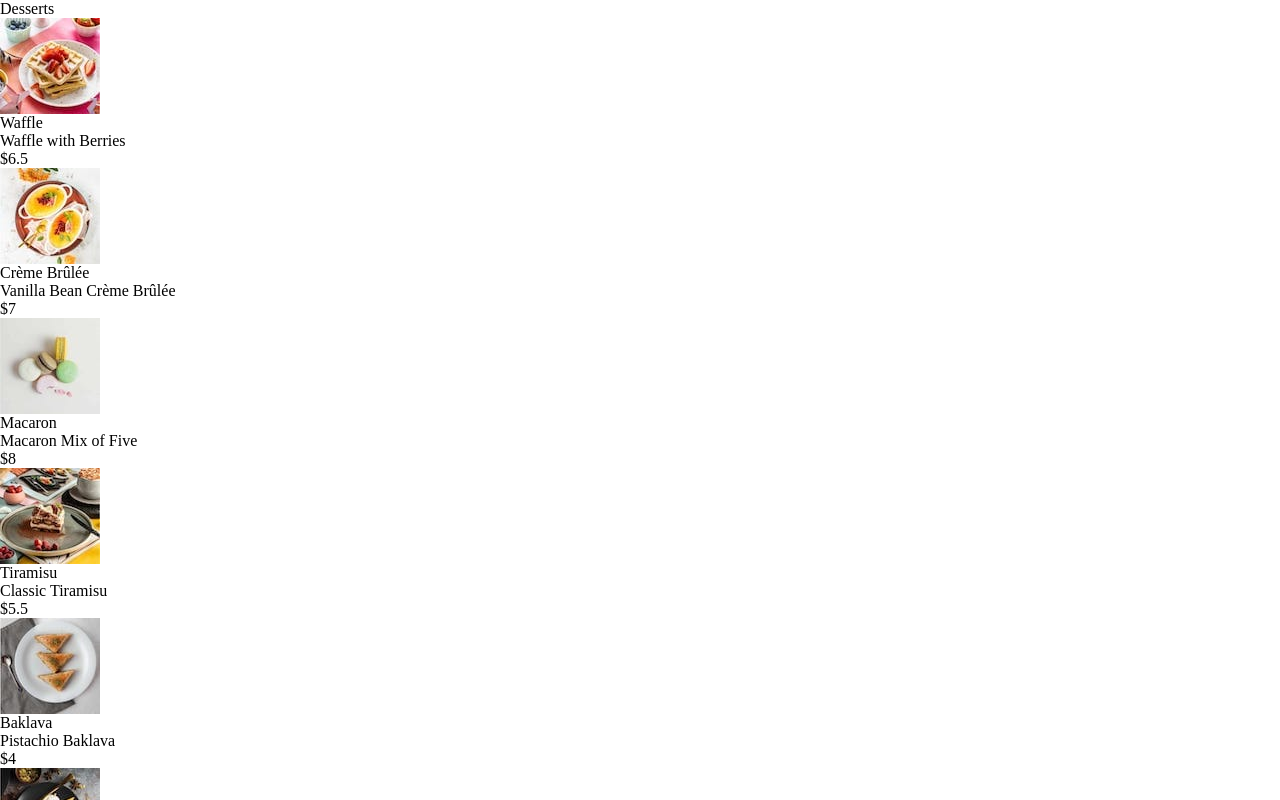
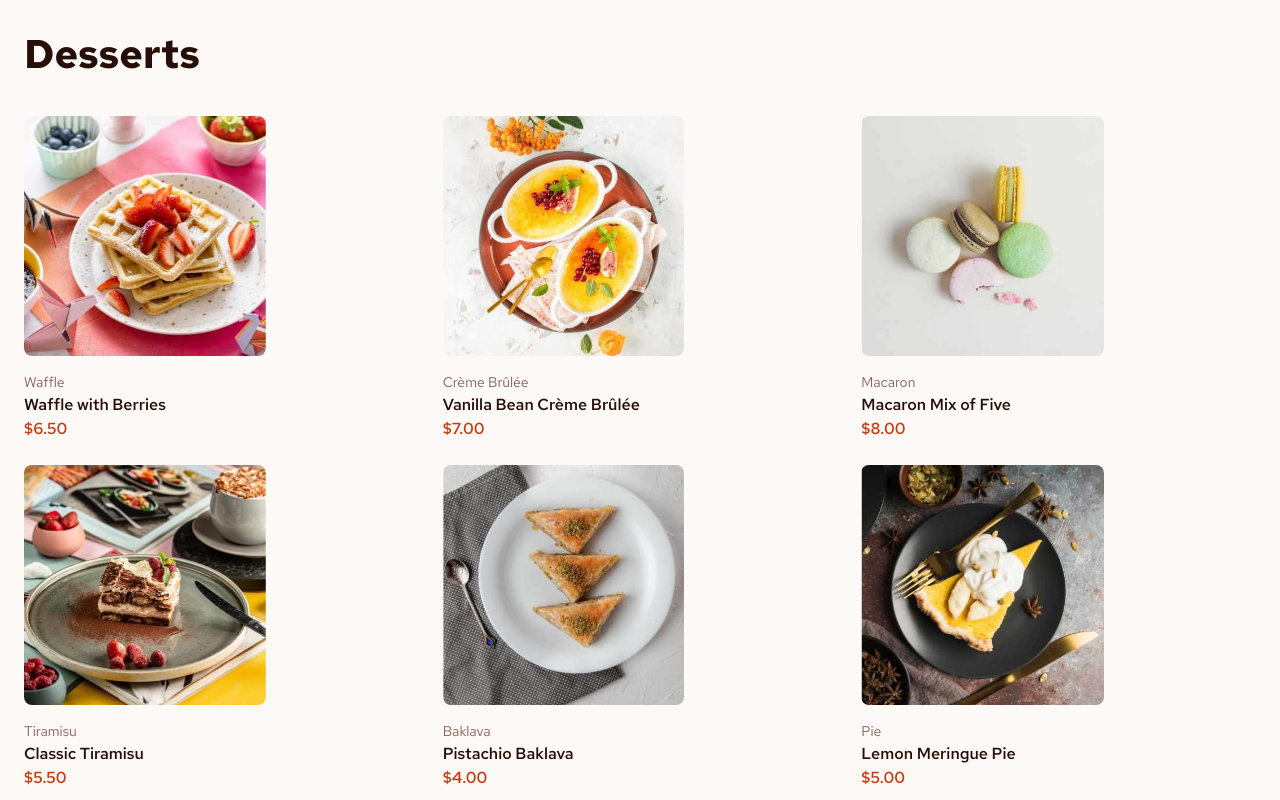
Before and after one commit to KaiWaldrant/fem-product-list-with-cart, a React (Vite) app: page / in a window 1280 px wide. Shown: the top 800 px of the page. Built offline with nearby package versions, Linux system fonts and the light colour scheme.

Commit message:
WIP Style product cards

```diff
--- a/src/App.tsx
+++ b/src/App.tsx
@@ -7,11 +7,11 @@ function App() {
 
   return (
     <main>
-      <h1>Desserts</h1>
-      <div>
+      <section className="container">
+        <h1 className="heading">Desserts</h1>
         <List products={data} />
+      </section>
         <div className="cart"></div> {/* placeholder */}
-      </div>
     </main>
   )
 }
--- a/src/components/item-card.tsx
+++ b/src/components/item-card.tsx
@@ -5,13 +5,18 @@ export default function ItemCard({ product }: { product: Product }) {
   return (
     <div className="item-card">
       <div className="item-card__header">
-        <img src={product.image.thumbnail} alt={product.name} />
+        <picture>
+          <source srcSet={product.image.mobile} media="(max-width: 767px)" />
+          <source srcSet={product.image.tablet} media="(max-width: 1439px)" />
+          <source srcSet={product.image.desktop} media="(min-width: 1440px)" />
+          <img src={product.image.thumbnail} alt={product.name} />
+        </picture>
         {/* <CartButton name={product.name} price={product.price} /> */}
       </div>
       <div className="item-card__info">
         <p className="product-category">{product.category}</p>
         <h3 className="product-name">{product.name}</h3>
-        <p className="product-price">${product.price}</p>
+        <p className="product-price">${product.price.toFixed(2)}</p>
       </div>
     </div>
   );
--- a/src/index.css
+++ b/src/index.css
@@ -27,3 +27,72 @@
   --clr-rose-900: hsl(14 65% 9%);
 
 }
+
+body {
+  background-color: var(--clr-rose-50);
+
+  font-family: "RedHatText", sans-serif;
+  color: var(--clr-rose-900);
+  line-height: 1.5;
+  letter-spacing: 0px;
+
+}
+
+main {
+  display: grid;
+  gap: 2rem;
+
+  padding: 1.5rem;
+}
+
+.container {
+  display: grid;
+  gap: 2rem;
+}
+
+.heading {
+  font-size:2.5rem;
+  font-weight: 700;
+}
+
+.product-list {
+  --grid-max-col-count: 3;
+  --grid-min-col-size: 210px;
+  --grid-gap: 1.5rem;
+
+  /* calculations, do not touch! */
+  --grid-col-size-calc: calc((100% - (var(--grid-gap) * var(--grid-max-col-count))) / var(--grid-max-col-count));
+  --grid-col-min-size-calc: max(var(--grid-min-col-size), var(--grid-col-size-calc));
+
+  display: grid;
+  gap: var(--grid-gap);
+
+  grid-template-columns: repeat(auto-fit, minmax(var(--grid-col-min-size-calc), 1fr));
+}
+
+.item-card {
+  display: grid;
+  gap: 1rem;
+}
+
+.item-card__header {
+  & img {
+    min-height: 212px;
+    max-height: 240px;
+    border-radius: 8px;
+  }
+}
+
+.product-category {
+  font-size: 0.875rem;
+  color: var(--clr-rose-500);
+}
+
+.product-name{
+  font-weight: 600;
+}
+
+.product-price {
+  font-weight: 600;
+  color: var(--clr-red);
+}
```
Also changed, not shown: src/components/cart-button.tsx (added), src/components/cart.tsx (added).
